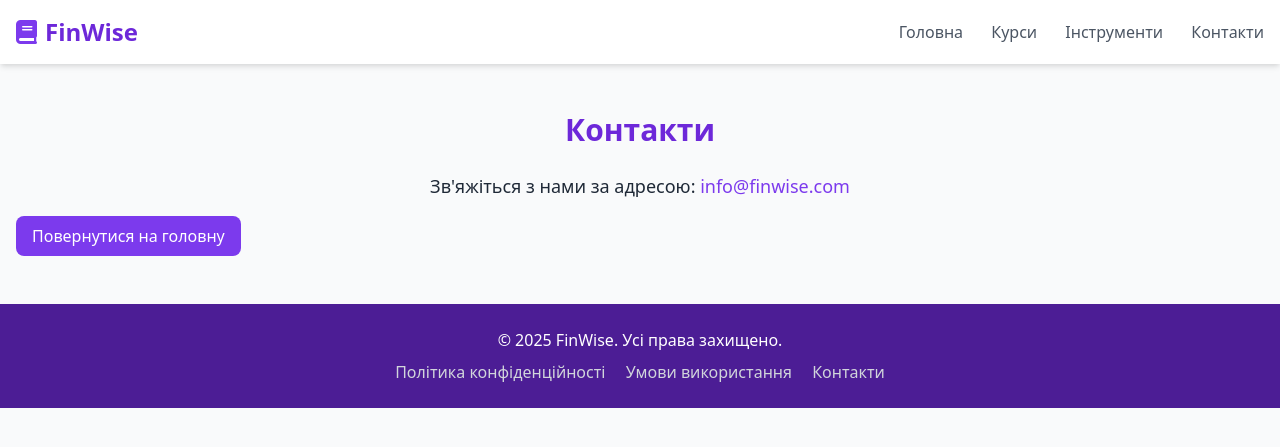
After one commit to abrykoss/FinWise, a Flask app: page /contact in a window 1280 px wide. The commit adds this page. Shown: the top 447 px of the page. Run offline with Flask 3, Linux system fonts and the light colour scheme.

Commit message:
Added contacts + fixed buttons on top

```diff
--- a/app.py
+++ b/app.py
@@ -176,6 +176,10 @@ def teens_course_investing():
 def teens_course_pyramid():
     return render_template('teens_pyramid.html')
 
+@app.route('/contact')
+def contact():
+    return render_template('contact.html')
+
 
 @app.route('/teens/courses/budget/test')
 def teens_budget_test():
--- a/static/css/style.css
+++ b/static/css/style.css
@@ -1,3 +1,7 @@
+html {
+    scroll-behavior: smooth;
+}
+
 body {
     font-family: Arial, sans-serif;
     margin: 0;
--- /dev/null
+++ b/templates/contact.html
@@ -0,0 +1,45 @@
+<!DOCTYPE html>
+<html lang="uk">
+<head>
+    <meta charset="UTF-8">
+    <meta name="viewport" content="width=device-width, initial-scale=1.0">
+    <title>Контакти - FinWise</title>
+    <link href="https://cdn.jsdelivr.net/npm/tailwindcss@2.2.19/dist/tailwind.min.css" rel="stylesheet">
+    <link rel="stylesheet" href="https://cdnjs.cloudflare.com/ajax/libs/font-awesome/6.0.0-beta3/css/all.min.css">
+    <link rel="stylesheet" href="{{ url_for('static', filename='css/styles.css') }}">
+</head>
+<body class="bg-gray-50 text-gray-800">
+    <!-- Навігація -->
+    <nav class="bg-white shadow-md py-4">
+        <div class="max-w-7xl mx-auto px-4 flex justify-between items-center">
+            <div class="flex items-center space-x-2">
+                <i class="fas fa-book text-2xl text-purple-600"></i>
+                <h1 class="text-2xl font-bold text-purple-700">FinWise</h1>
+            </div>
+            <div class="space-x-6">
+                <a href="/" class="text-gray-600 hover:text-purple-600">Головна</a>
+                <a href="/#courses" class="text-gray-600 hover:text-purple-600">Курси</a>
+                <a href="/#tools" class="text-gray-600 hover:text-purple-600">Інструменти</a>
+                <a href="/contact" class="text-gray-600 hover:text-purple-600">Контакти</a>
+            </div>
+        </div>
+    </nav>
+
+    <!-- Контент -->
+    <section class="max-w-7xl mx-auto px-4 py-12">
+        <h2 class="text-3xl font-semibold text-purple-700 text-center mb-6">Контакти</h2>
+        <p class="text-lg text-center">Зв'яжіться з нами за адресою: <a href="mailto:info@finwise.com" class="text-purple-600 hover:underline">info@finwise.com</a></p>
+        <a href="/" class="mt-4 inline-block bg-purple-600 text-white py-2 px-4 rounded-lg hover:bg-purple-800 transition-colors">Повернутися на головну</a>
+    </section>
+
+    <!-- Футер -->
+    <footer class="bg-purple-900 text-white text-center py-6">
+        <p>© 2025 FinWise. Усі права захищено.</p>
+        <div class="mt-2 space-x-4">
+            <a href="/privacy" class="text-gray-300 hover:text-white">Політика конфіденційності</a>
+            <a href="/terms" class="text-gray-300 hover:text-white">Умови використання</a>
+            <a href="/contact" class="text-gray-300 hover:text-white">Контакти</a>
+        </div>
+    </footer>
+</body>
+</html>
```
Also changed, not shown: templates/index.html (+4 -4 lines).
